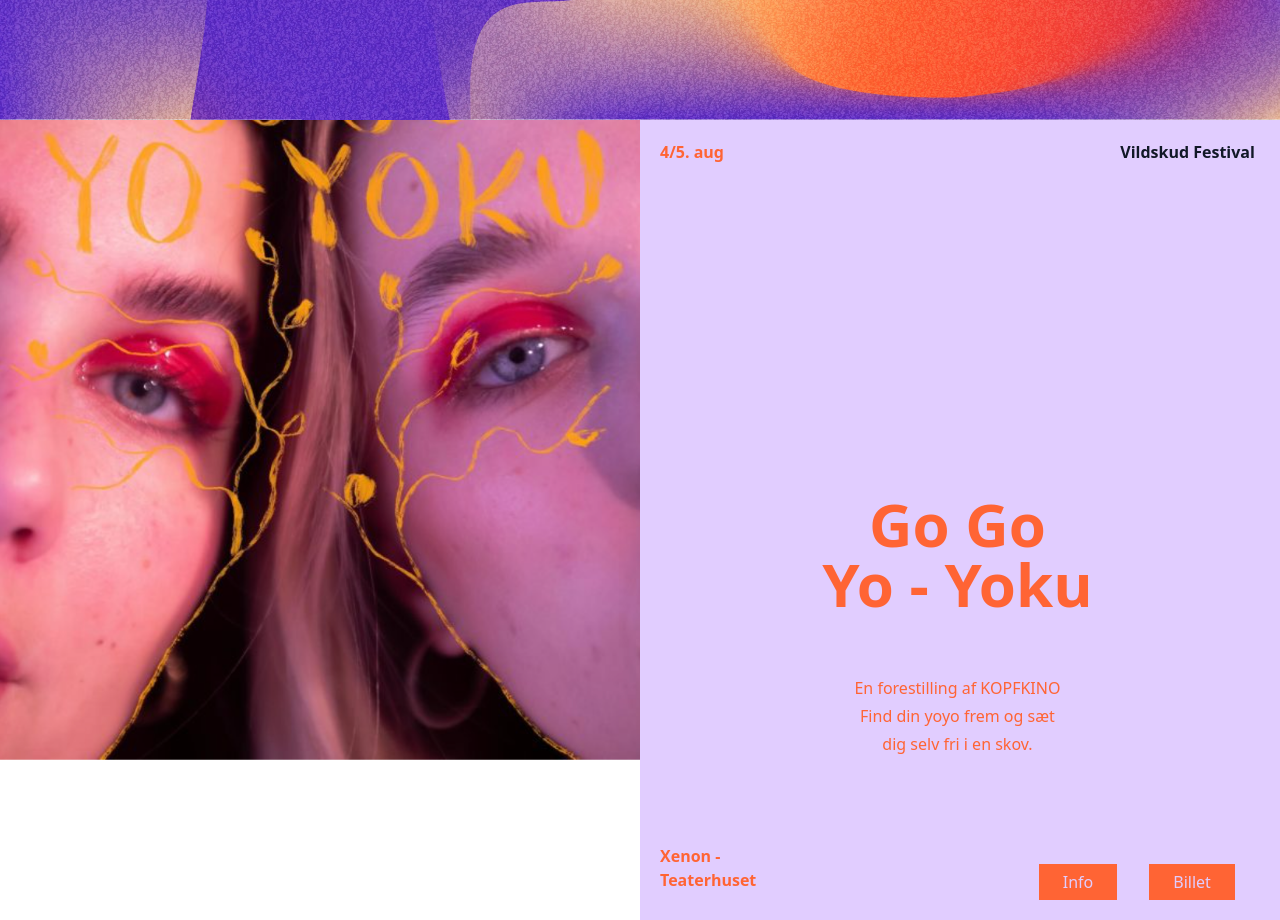
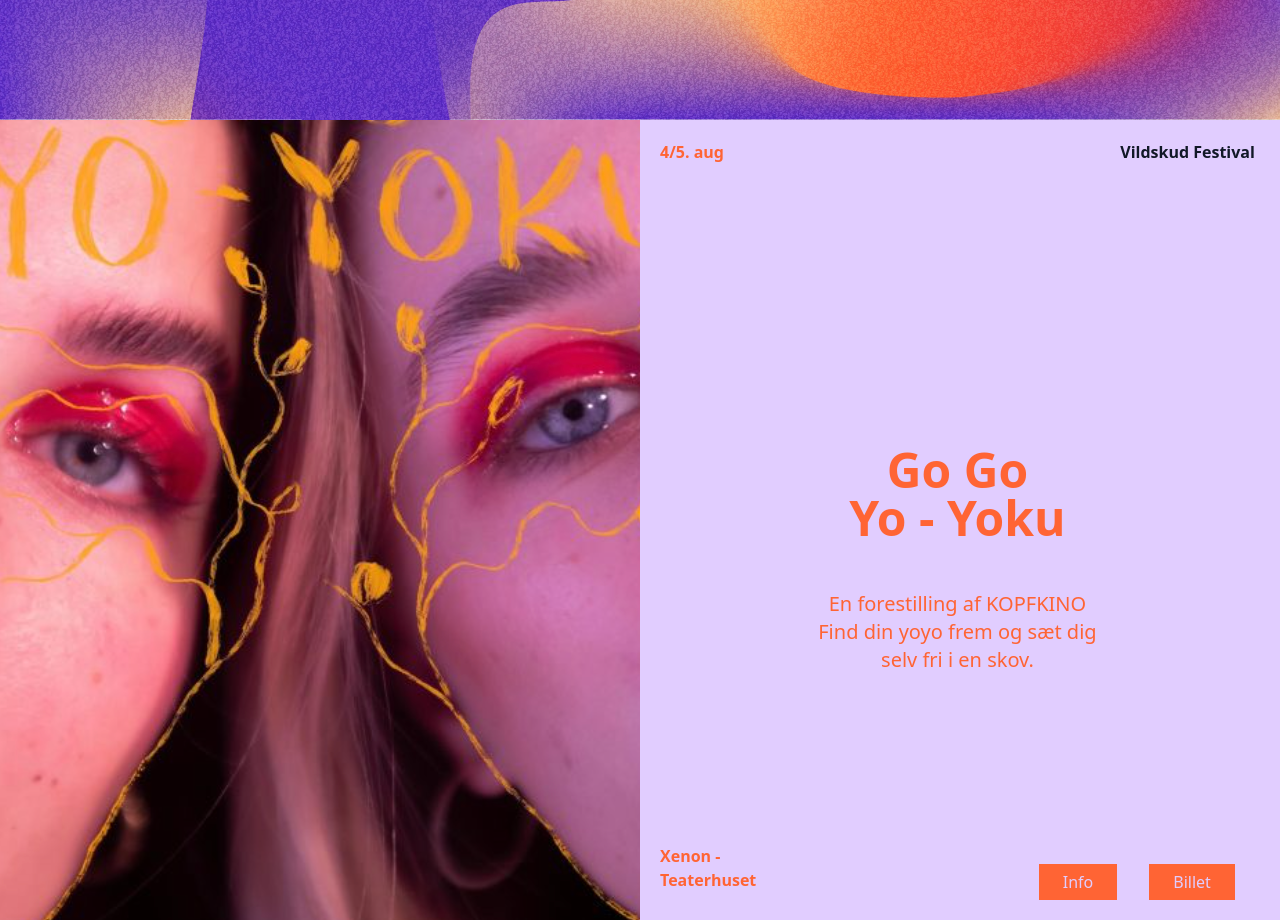
Before and after one commit to chri29kx/Vildskud, a website built with Vite: page src/index.html in a window 1280 px wide. Shown: the part 680-1600 px from the top of the page. Built offline with nearby package versions, Linux system fonts and the light colour scheme.

Commit message:
Index rettelser

```diff
--- a/src/index.html
+++ b/src/index.html
@@ -19,10 +19,10 @@
       <!-- <img class="h-screen w-auto" src="img/splash.webp" alt="Splashfoto" /> -->
     </div>
     <main>
-      <div class="grid-cols-2 md:grid">
-        <div class="md:col-start-1 md:min-h-screen">
+      <div class="grid-cols-2 md:grid md:h-[100vh]">
+        <div class="min-w-half bg-[url('/img/yoyoku.png')] bg-center">
           <!-- artist billede her -->
-          <img class="object-fit" src="img/yoyoku.png" alt="" />
+          <!-- <img class="md:h-[100vh]" src="img/yoko.jpg" alt="" /> -->
         </div>
         <section class="bg-lyslilla md:col-start-2">
           <div
@@ -42,15 +42,15 @@
             </h4>
 
             <div
-              class="md:col-span-2 md:col-start-2 md:row-start-2 md:self-center"
+              class="md:col-span-2 md:col-start-2 md:row-start-2 md:-m-10 md:self-center"
             >
               <h2
-                class="mx-auto pt-28 text-center text-4xl text-orange md:text-6xl"
+                class="mx-auto pt-28 text-center text-3xl text-orange sm:text-4xl md:pt-2 md:text-5xl"
               >
                 Go Go <br />
                 Yo - Yoku
               </h2>
-              <p class="mx-10 text-center text-orange">
+              <p class="text-center text-base text-orange md:mx-10 lg:text-xl">
                 En forestilling af KOPFKINO Find din yoyo frem og sæt dig selv
                 fri i en skov.
               </p>
```
Also changed, not shown: public/img/yoko.jpg (added).
